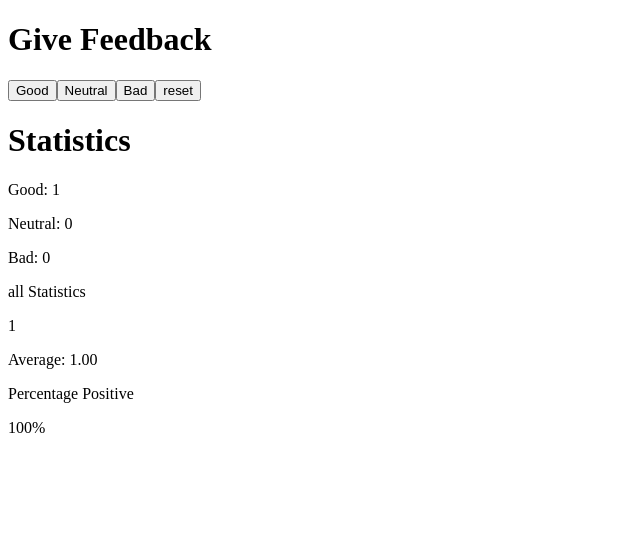
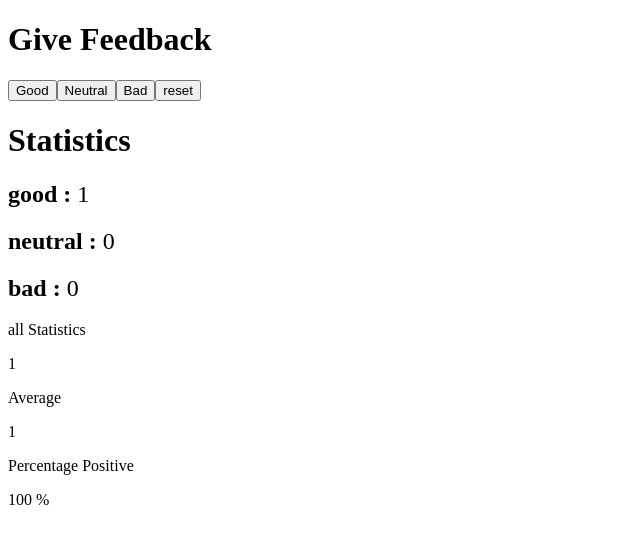
Before and after one commit to INKINSS/FullStackOpen-P1, a React (Vite) app: page / in a window 1280 px wide. Both pictures are taken after a click on the button "Good". Shown: the top 544 px of the page, without its empty margins (0-640 px from the left). Built offline with nearby package versions, Linux system fonts and the light colour scheme.

Commit message:
componentes reutilizables de estadisticas y botones añadidos

```diff
--- a/src/components/AllStatistics.jsx
+++ b/src/components/AllStatistics.jsx
@@ -1,17 +1,32 @@
-import Average from "./Average"
-import PercentagePositive from "./PercentagePositive"
-import Statistics from "./Statistics"
-import SumStatistics from "./SumStatistics"
+import StatisticLine from "./StatisticLine"
+import SumStatistics from './SumStatistics'
 
 const AllStatistics = ({value}) =>{
+
+  const Average = () => {
+    return (
+      <div>
+          <p>Average</p>
+          <p>{ (value.good - value.bad) / (value.good + value.neutral + value.bad) }</p>
+      </div>
+    )
+  }
+
+  const PercentagePositive = () => {
+    return (
+      <div>
+          <p>Percentage Positive</p>
+          <p>{ (value.good / (value.good + value.neutral + value.bad)) * 100 } %</p>
+      </div>
+    )
+  }
+
   return (
     <main>
-        <Statistics good={value.good} neutral={value.neutral} bad={value.bad} />
-        <SumStatistics
-            good={value.good}
-            neutral={value.neutral}
-            bad={value.bad}
-        />
+      <StatisticLine title="good" value={value.good} />
+      <StatisticLine title="neutral" value={value.neutral} />
+      <StatisticLine title="bad" value={value.bad} />
+        <SumStatistics good={value.good} neutral={value.neutral} bad={value.bad} />
         <Average good={value.good} neutral={value.neutral} bad={value.bad} />
         <PercentagePositive
             good={value.good}
--- /dev/null
+++ b/src/components/StatisticLine.jsx
@@ -0,0 +1,10 @@
+
+const StatisticLine = ( {title, value}) => {
+  return (
+    <main>
+        <h2>{title} : <span style={{fontWeight:'normal'}}>{value}</span></h2>
+    </main>
+  )
+}
+
+export default StatisticLine
```
Also changed, not shown: src/components/FeedBackButton.jsx (added, +7 -0 lines).
